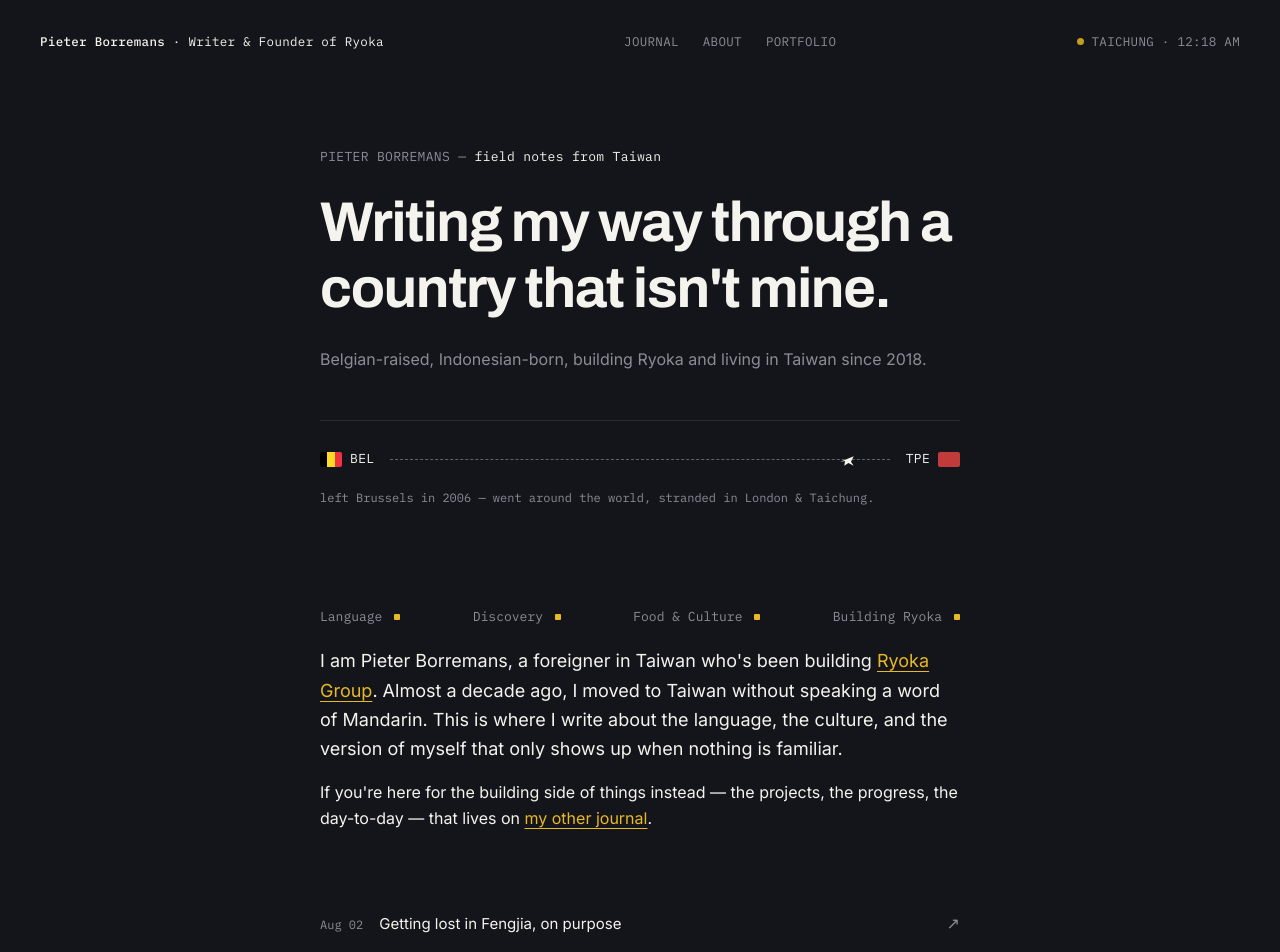
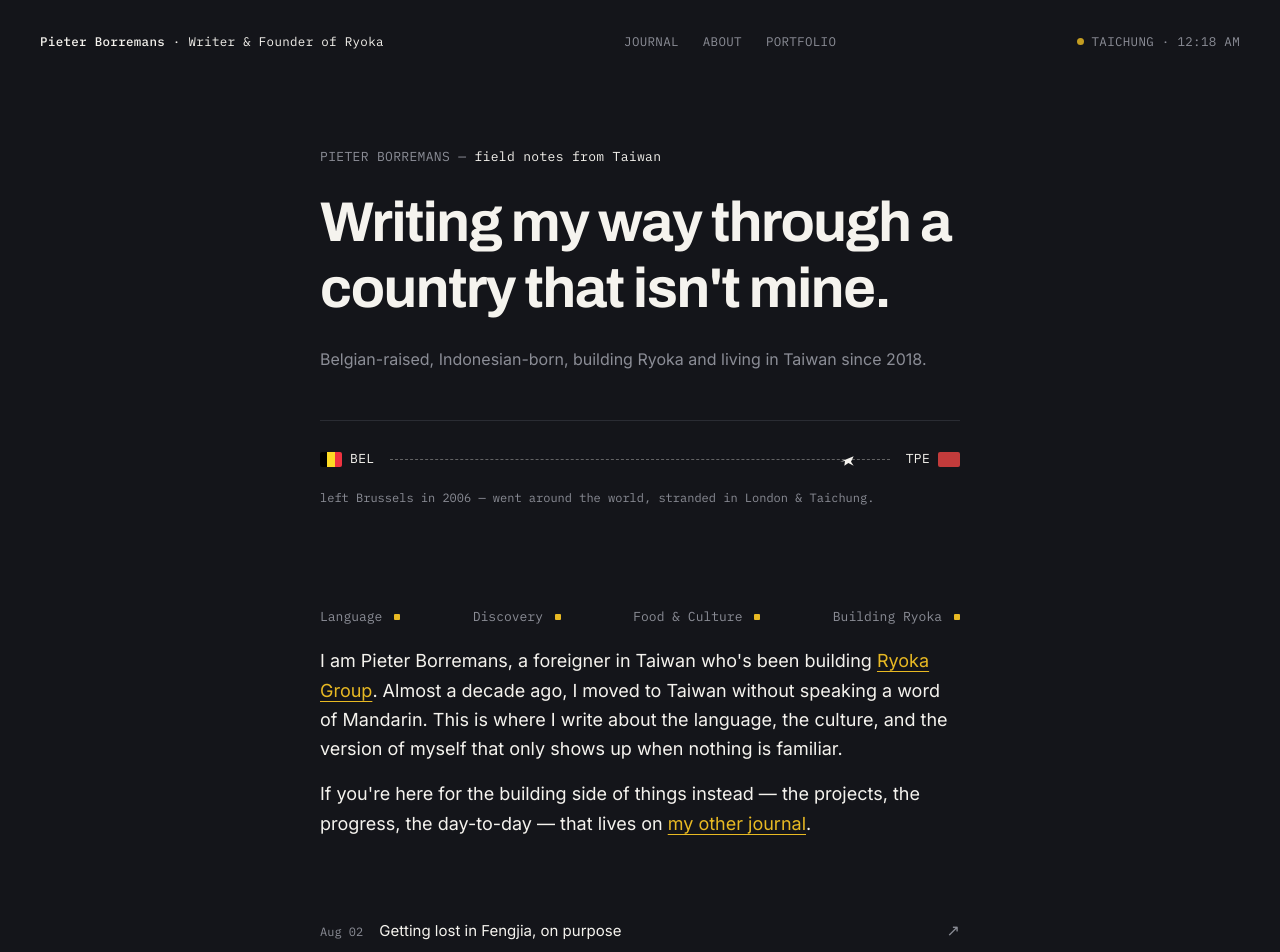
Before and after one commit to sillyledger/personal, a Next.js app: page / in a window 1280 px wide. Shown: the top 952 px of the page. Built offline with nearby package versions, Linux system fonts and the light colour scheme.

Commit message:
Increase font size in AboutParagraph component

```diff
--- a/components/AboutParagraph.tsx
+++ b/components/AboutParagraph.tsx
@@ -15,7 +15,7 @@ export default function AboutParagraph() {
         Mandarin. This is where I write about the language, the culture, and
         the version of myself that only shows up when nothing is familiar.
       </p>
-      <p className="text-[16px] leading-relaxed text-ink">
+      <p className="text-[18px] leading-relaxed text-ink">
         If you&apos;re here for the building side of things instead — the
         projects, the progress, the day-to-day — that lives on{" "}
         <a
```
